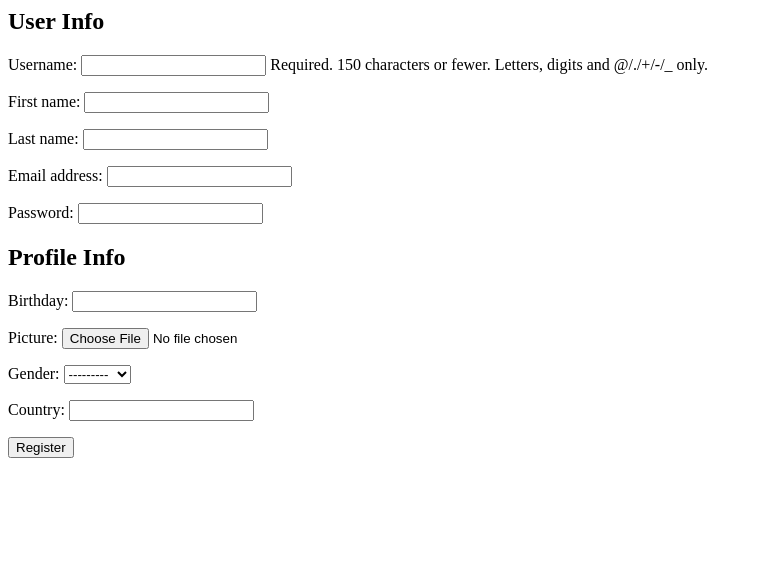
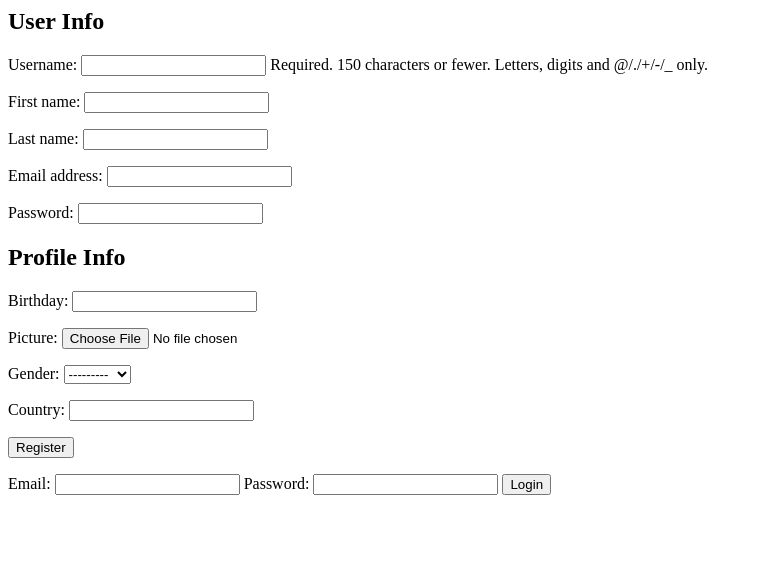
Before and after one commit to Omar-Shaker-Elbana/Store_Hub, a Django app: page /users/register/ in a window 1280 px wide. Shown: the top 574 px of the page, without its empty margins (0-762 px from the left). Run offline with Django 5.2, Linux system fonts and the light colour scheme.

Commit message:
created backend logic for authentication (log in)

```diff
--- a/Online_Store/settings.py
+++ b/Online_Store/settings.py
@@ -153,3 +153,8 @@ STATIC_URL = 'static/'
 
 MEDIA_URL = '/media/'
 MEDIA_ROOT = path.join(BASE_DIR, 'media')
+
+AUTHENTICATION_BACKENDS = [
+    'users.backends.EmailBackend',
+    'django.contrib.auth.backends.ModelBackend',
+]
--- a/templates/users/register.html
+++ b/templates/users/register.html
@@ -7,5 +7,15 @@
     <h2>Profile Info</h2>
     {{ profile_form.as_p }}
 
-    <button type="submit">Register</button>
+    <button type="submit" name = "register_btn">Register</button>
 </form>
+
+<form method="POST">
+    {% csrf_token %}
+    {{ login_form.username.label_tag }}
+    {{ login_form.username }}
+    {{ login_form.password.label_tag }}
+    {{ login_form.password }}
+
+    <button type="submit" name="login_btn">Login</button>
+</form>
--- a/users/forms.py
+++ b/users/forms.py
@@ -1,6 +1,7 @@
 from django import forms
 from django.contrib.auth.models import User
 from .models import Profile
+from django.contrib.auth.forms import AuthenticationForm
 
 class UserForm(forms.ModelForm):
     password = forms.CharField(widget=forms.PasswordInput)
@@ -13,3 +14,7 @@ class ProfileForm(forms.ModelForm):
     class Meta:
         model = Profile
         fields = ['birthday', 'picture', 'gender', 'country']
+
+
+class EmailAuthenticationForm(AuthenticationForm):
+    username = forms.EmailField(label="Email")
--- a/users/views.py
+++ b/users/views.py
@@ -1,43 +1,49 @@
 from django.shortcuts import render, redirect
 from django.contrib.auth import login
-
 from users.models import Profile
-from .forms import UserForm, ProfileForm
+from .forms import UserForm, ProfileForm, EmailAuthenticationForm
 
 def register_view(request):
     if request.method == "POST":
-        print("Received POST data:", request.POST)
-        user_form = UserForm(request.POST)
-        profile_form = ProfileForm(request.POST, request.FILES)
+        if 'register_btn' in request.POST:
 
-        if user_form.is_valid() and profile_form.is_valid():
-            # Save user first
-            print("User form is valid. Saving user...")
-            new_user = user_form.save(commit=False)
-            new_user.set_password(user_form.cleaned_data['password'])  # hash password
-            new_user.save()
+            user_form = UserForm(request.POST)
+            profile_form = ProfileForm(request.POST, request.FILES)
 
-            # Save profile
-            new_profile = Profile.objects.get(user=new_user)  # Get the profile created by the signal
-            new_profile.birthday = profile_form.cleaned_data['birthday']
-            new_profile.picture = profile_form.cleaned_data['picture']
-            new_profile.gender = profile_form.cleaned_data['gender']
-            new_profile.country = profile_form.cleaned_data['country']
-            new_profile.user = new_user
-            new_profile.save()
+            if user_form.is_valid() and profile_form.is_valid():
+                # Save user first
+                new_user = user_form.save(commit=False)
+                new_user.set_password(user_form.cleaned_data['password'])  # hash password
+                new_user.save()
 
-            print("User and profile created successfully!")
-            # Auto-login
-            login(request, new_user)
-            return redirect("/")
+                # Save profile
+                new_profile = Profile.objects.get(user=new_user)  # Get the profile created by the signal
+                new_profile.birthday = profile_form.cleaned_data['birthday']
+                new_profile.picture = profile_form.cleaned_data['picture']
+                new_profile.gender = profile_form.cleaned_data['gender']
+                new_profile.country = profile_form.cleaned_data['country']
+                new_profile.user = new_user
+                new_profile.save()
+
+                login(request, new_user)
+                return redirect("/")
+
+        elif 'login_btn' in request.POST:
+            login_form = EmailAuthenticationForm(request, data=request.POST)
+            if login_form.is_valid():
+                user = login_form.get_user()
+                login(request, user)
+                return redirect("/")
+
     else:
-        # print(user_form.errors)
-        # print(profile_form.errors)
         user_form = UserForm()
         profile_form = ProfileForm()
+        login_form = EmailAuthenticationForm()
 
     context = {
         'user_form': user_form,
-        'profile_form': profile_form
+        'profile_form': profile_form,
+        'login_form': login_form
     }
+
     return render(request, "users/register.html", context)
```
Also changed, not shown: users/backends.py (added, +15 -0 lines).
